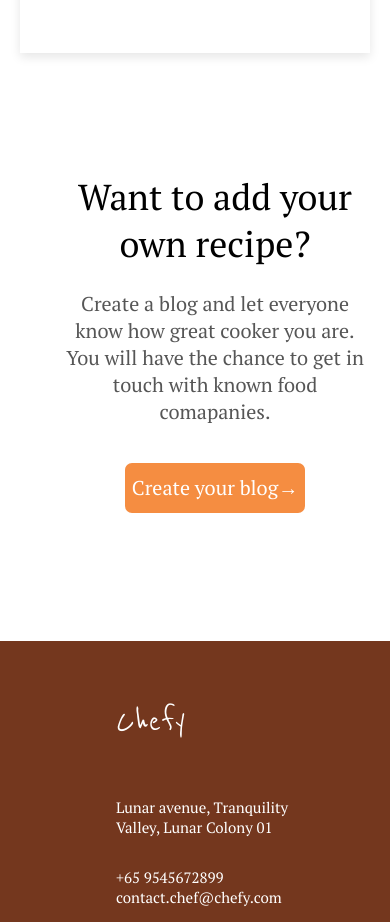
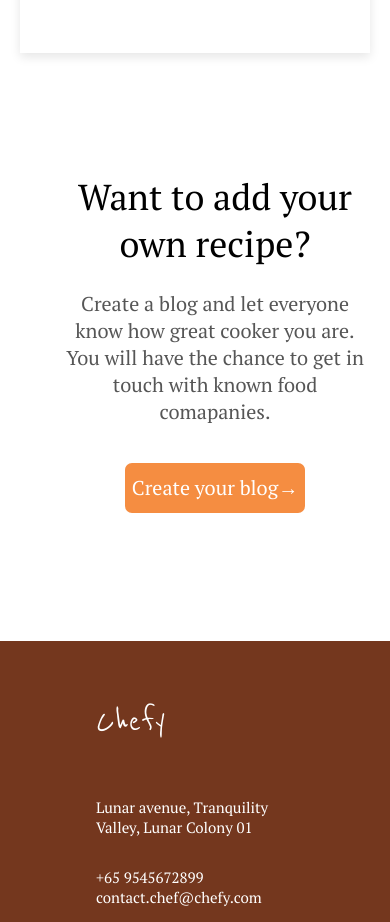
Before and after one commit to Ivank-v/chefy.github.io, a plain HTML site: page index.html in a window 390 px wide. Shown: the part 9440-10362 px from the top of the page. Drawn offline with Linux system fonts and the light colour scheme.

Commit message:
Update chefyc.css

```diff
--- a/css/chefyc.css
+++ b/css/chefyc.css
@@ -1398,7 +1398,7 @@ body
 
     .footer
     {
-        width: 430px;
+        width: 390px;
         height: auto;
         padding: 20px 10px;
         background-color: #74371E;
```
